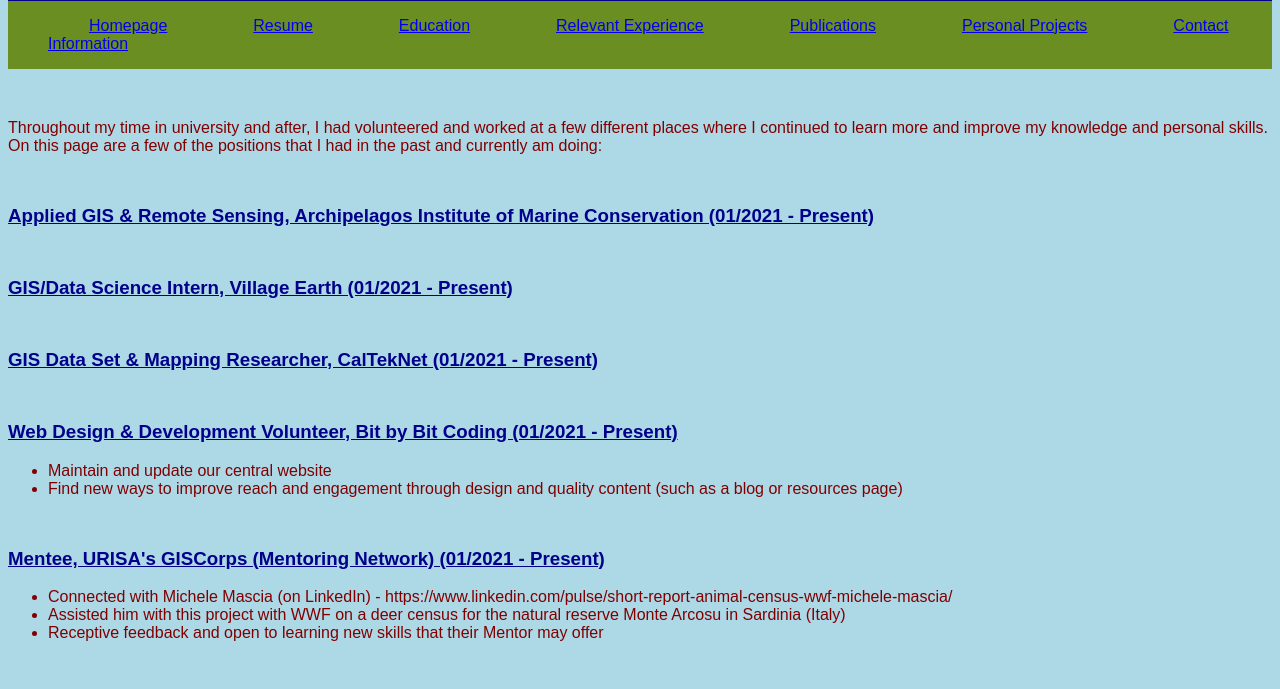
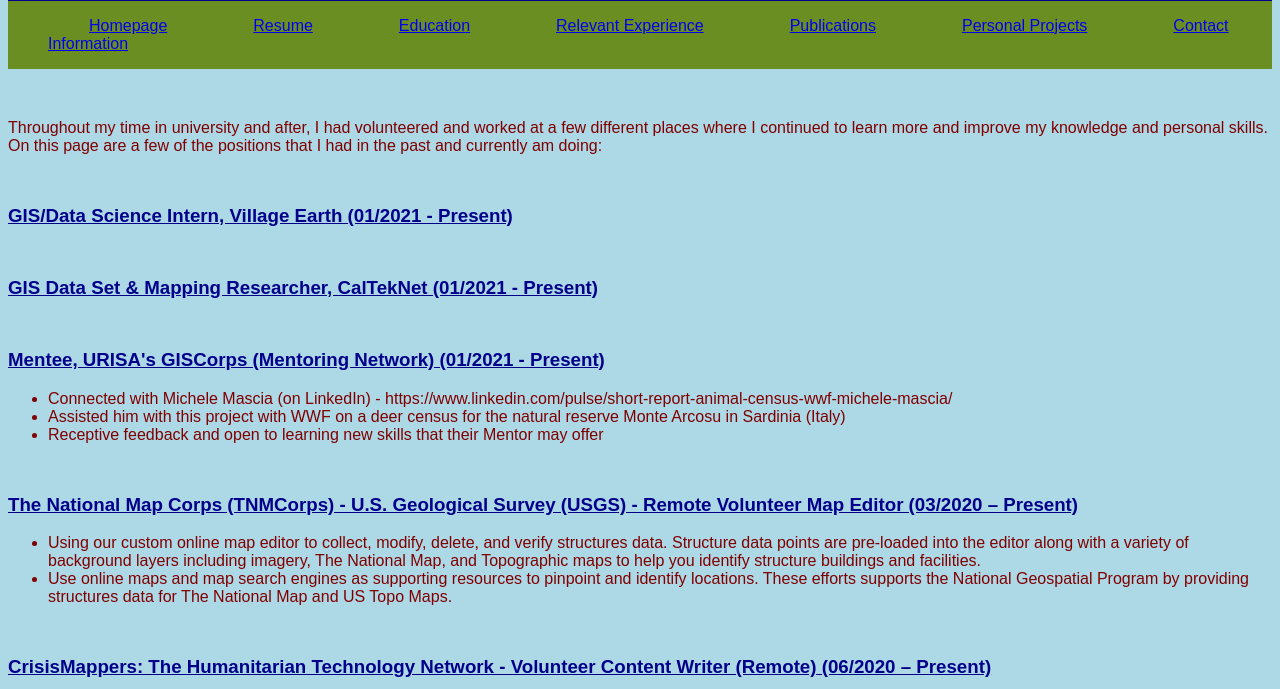
Before and after one commit to GowsiganS/GowsiganS.github.io, a plain HTML site: page experience.html in a window 1280 px wide. Shown: the part 93-782 px from the top of the page. Drawn offline with Linux system fonts and the light colour scheme.

Commit message:
Update experience.html

```diff
--- a/experience.html
+++ b/experience.html
@@ -42,19 +42,11 @@
 
 
 
-<div class = "move"><h3 class = "head5">Applied GIS & Remote Sensing, Archipelagos Institute of Marine Conservation    (01/2021 - Present)</h3>
-</div>
-
   <div class = "move"><h3 class = "head5">GIS/Data Science Intern, Village Earth  (01/2021 - Present)</h3>
 </div>
 
   <div class = "move"><h3 class = "head5">GIS Data Set & Mapping Researcher, CalTekNet    (01/2021 - Present)</h3>
 </div>
-
-<div class = "move"><h3 class = "head5">Web Design & Development Volunteer, Bit by Bit Coding    (01/2021 - Present)</h3>
-<ul class = "class1">
-<li>Maintain and update our central website</li>
-<li>Find new ways to improve reach and engagement through design and quality content (such as a blog or resources page)</li></ul></div>
 
 <div class = "move"><h3 class = "head5">Mentee, URISA's GISCorps (Mentoring Network)  (01/2021 - Present)</h3>
 <ul class = "class1">
```
